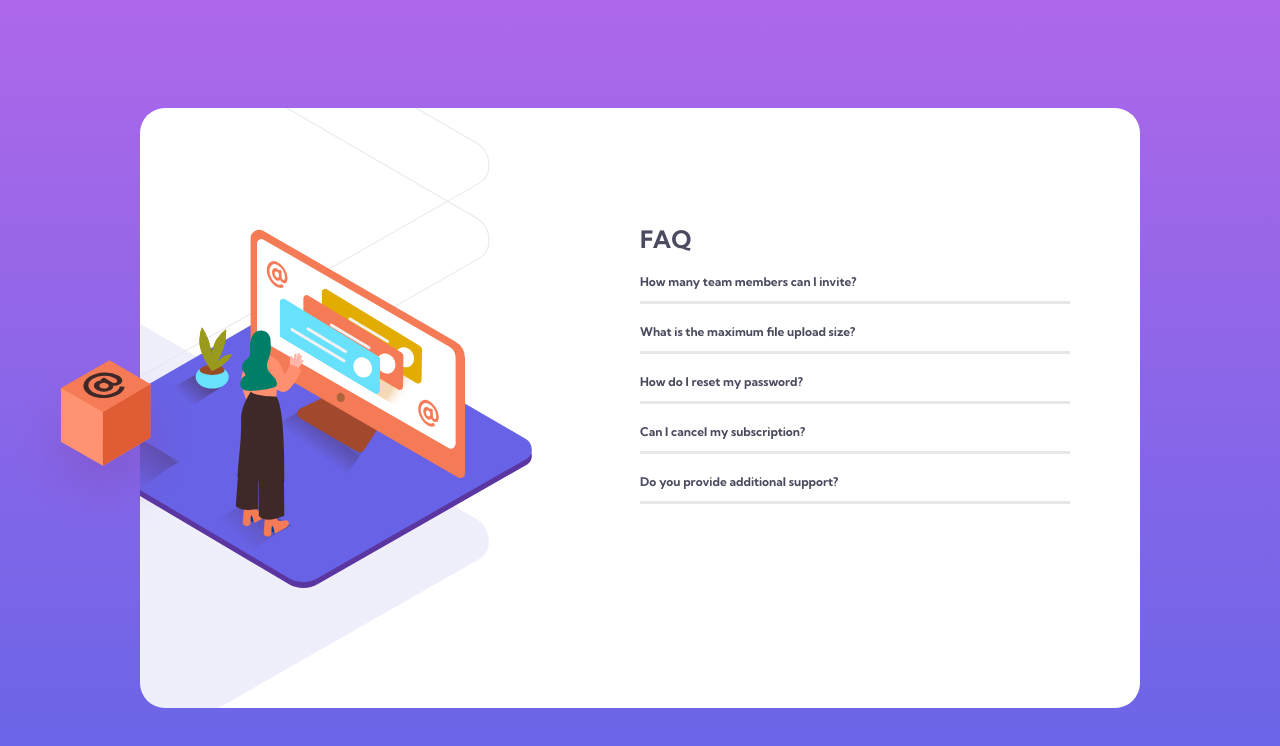
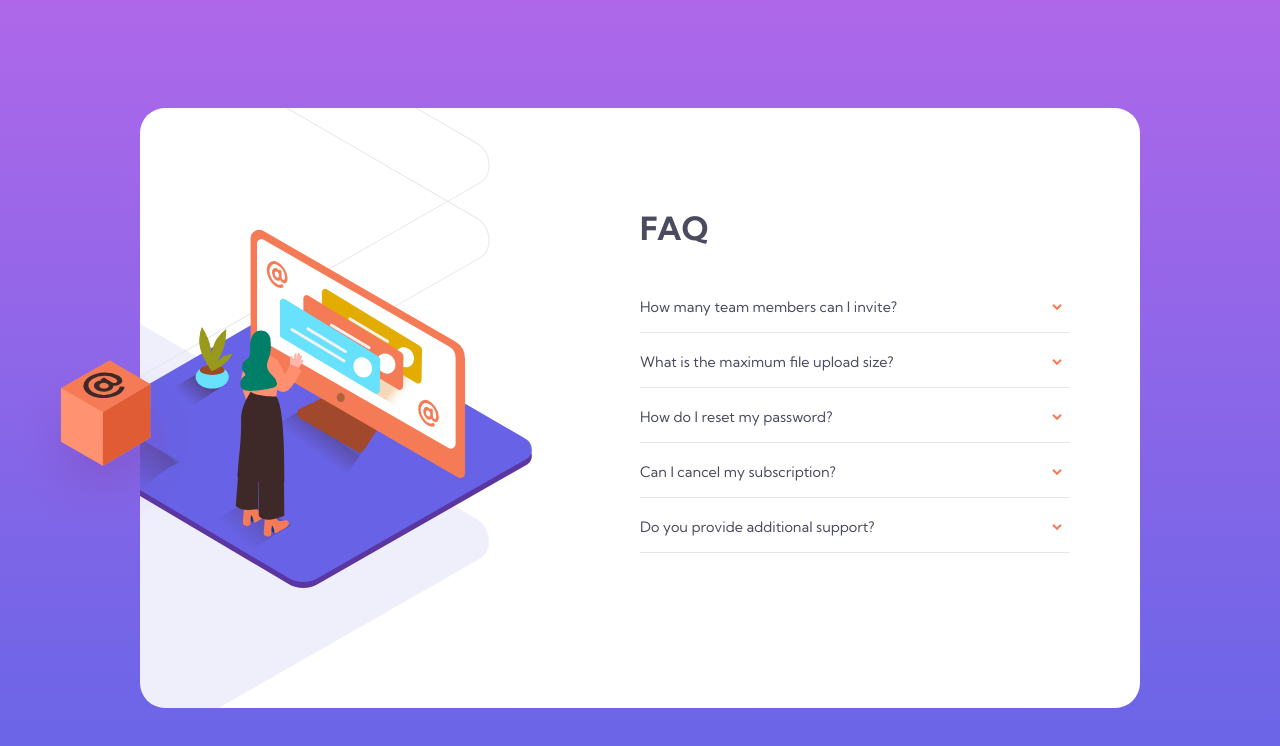
Before and after one commit to Yeyeong99/faq-accordion, a plain HTML site: page faq-accordion-card-main/index.html in a window 1280 px wide. Drawn offline with Linux system fonts and the light colour scheme.

Commit message:
버튼 삽입 및 마크업 마무리

```diff
--- a/faq-accordion-card-main/index.html
+++ b/faq-accordion-card-main/index.html
@@ -29,30 +29,55 @@
           FAQ
         </h1>
         <div class="ask number">
-          <div class="title">How many team members can I invite?</div>
-          <div class="explain">You can invite up to 2 additional users on the Free plan. There is no limit on
-            team members for the Premium plan.</div>
+          <div class="title">
+            How many team members can I invite?
+            <img src="./images/icon-arrow-down.svg" alt="">
+          </div>
+          <div class="explain">
+            You can invite up to 2 additional users on the Free plan. There is no limit on
+            team members for the Premium plan.
+          </div>
         </div>
         <div class="ask max">
-          <div class="title"> What is the maximum file upload size?</div>
-          <div class="explain">No more than 2GB. All files in your account must fit your allotted storage space.</div>
+          <div class="title">
+            What is the maximum file upload size?
+            <img src="./images/icon-arrow-down.svg" alt="">
+          </div>
+          <div class="explain">
+            No more than 2GB. All files in your account must fit your allotted storage space.
+          </div>
         </div>
         <div class="ask reset">
-          <div class="title"> How do I reset my password?</div>
-          <div class="explain">Click “Forgot password” from the login page or “Change password” from your profile page.
-          A reset link will be emailed to you.</div>
+          <div class="title">
+            How do I reset my password?
+            <img src="./images/icon-arrow-down.svg" alt="">
+          </div>
+          <div class="explain">
+            Click “Forgot password” from the login page or “Change password” from your profile page.
+          A reset link will be emailed to you.
+        </div>
         </div>
         <div class="ask cancel">
-          <div class="title"> Can I cancel my subscription?</div>
-          <div class="explain">Yes! Send us a message and we’ll process your request no questions asked.</div>
+          <div class="title">
+            Can I cancel my subscription?
+            <img src="./images/icon-arrow-down.svg" alt="">
+          </div>
+          <div class="explain">
+            Yes! Send us a message and we’ll process your request no questions asked.
+          </div>
         </div>
         <div class="ask add">
-          <div class="title"> Do you provide additional support?</div>
-          <div class="explain">Chat and email support is available 24/7. Phone lines are open during normal business hours.</div>
+          <div class="title">
+            Do you provide additional support?
+            <img src="./images/icon-arrow-down.svg" alt="">
+          </div>
+          <div class="explain">
+            Chat and email support is available 24/7. Phone lines are open during normal business hours.
+          </div>
         </div>
       </div>
     </div>
   </div>
-  <script></script>
+  <script src="./index.js"></script>
 </body>
 </html>
--- /dev/null
+++ b/faq-accordion-card-main/index.js
@@ -0,0 +1,10 @@
+import "./styles.css";
+
+const askBox = document.querySelector(".ask")
+const title = askBox.querySelector(".title")
+function changeColor() {
+    title.classList.remove("title")
+    title.classList.add("hover")
+}
+
+title.addEventListener("mouseenter",changeColor)
--- a/faq-accordion-card-main/style.css
+++ b/faq-accordion-card-main/style.css
@@ -60,19 +60,32 @@ body {
 }
 
 h1 {
-  margin-bottom: 20px;
+  font-size: 2rem;
+  margin: 0 0 50px 0;
 }
 .ask {
   margin-bottom: 20px;
-  border-bottom: 3px solid hsl(240, 5%, 91%);
+  padding-right: 8px;
+  border-bottom: 1px solid hsl(240, 5%, 91%);
 }
 
 .title {
-  padding-bottom: 12px;
-  font-weight: 700;
+  display: flex;
+  justify-content: space-between;
+  align-items: center;
+  padding-bottom: 16px;
+  font-size: 0.9rem;
   color: hsl(237, 12%, 33%);
 }
 
 .explain {
   display: none;
 }
+
+.show {
+  display: "";
+}
+
+.hover {
+  color: hsl(14, 88%, 65%);
+}
```
Also changed, not shown: faq-accordion-card-main/style/index.js (deleted).
